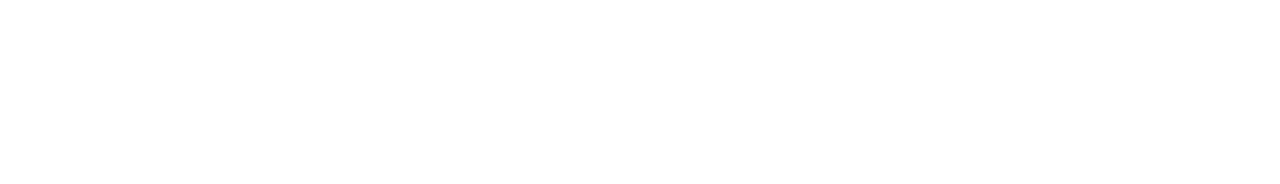
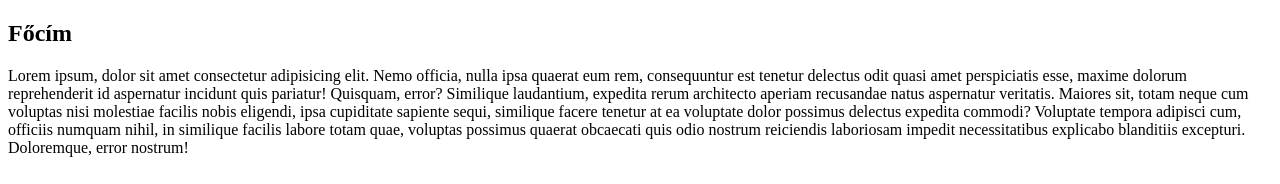
Before and after one commit to SzebenyiArpad/iec0622, a plain HTML site: page index.html in a window 1280 px wide. Drawn offline with Linux system fonts and the light colour scheme.

Commit message:
főcím és leírás létrehozása

```diff
--- a/index.html
+++ b/index.html
@@ -1,11 +1,25 @@
 <!DOCTYPE html>
 <html lang="en">
-<head>
-    <meta charset="UTF-8">
-    <meta name="viewport" content="width=device-width, initial-scale=1.0">
+  <head>
+    <meta charset="UTF-8" />
+    <meta name="viewport" content="width=device-width, initial-scale=1.0" />
     <title>Új lap</title>
-</head>
-<body>
-
-</body>
+  </head>
+  <body>
+    <h2>Főcím</h2>
+    <p>
+      Lorem ipsum, dolor sit amet consectetur adipisicing elit. Nemo officia,
+      nulla ipsa quaerat eum rem, consequuntur est tenetur delectus odit quasi
+      amet perspiciatis esse, maxime dolorum reprehenderit id aspernatur
+      incidunt quis pariatur! Quisquam, error? Similique laudantium, expedita
+      rerum architecto aperiam recusandae natus aspernatur veritatis. Maiores
+      sit, totam neque cum voluptas nisi molestiae facilis nobis eligendi, ipsa
+      cupiditate sapiente sequi, similique facere tenetur at ea voluptate dolor
+      possimus delectus expedita commodi? Voluptate tempora adipisci cum,
+      officiis numquam nihil, in similique facilis labore totam quae, voluptas
+      possimus quaerat obcaecati quis odio nostrum reiciendis laboriosam impedit
+      necessitatibus explicabo blanditiis excepturi. Doloremque, error nostrum!
+    </p>
+    <img src="delonghi.jpg" alt="" />
+  </body>
 </html>
```
